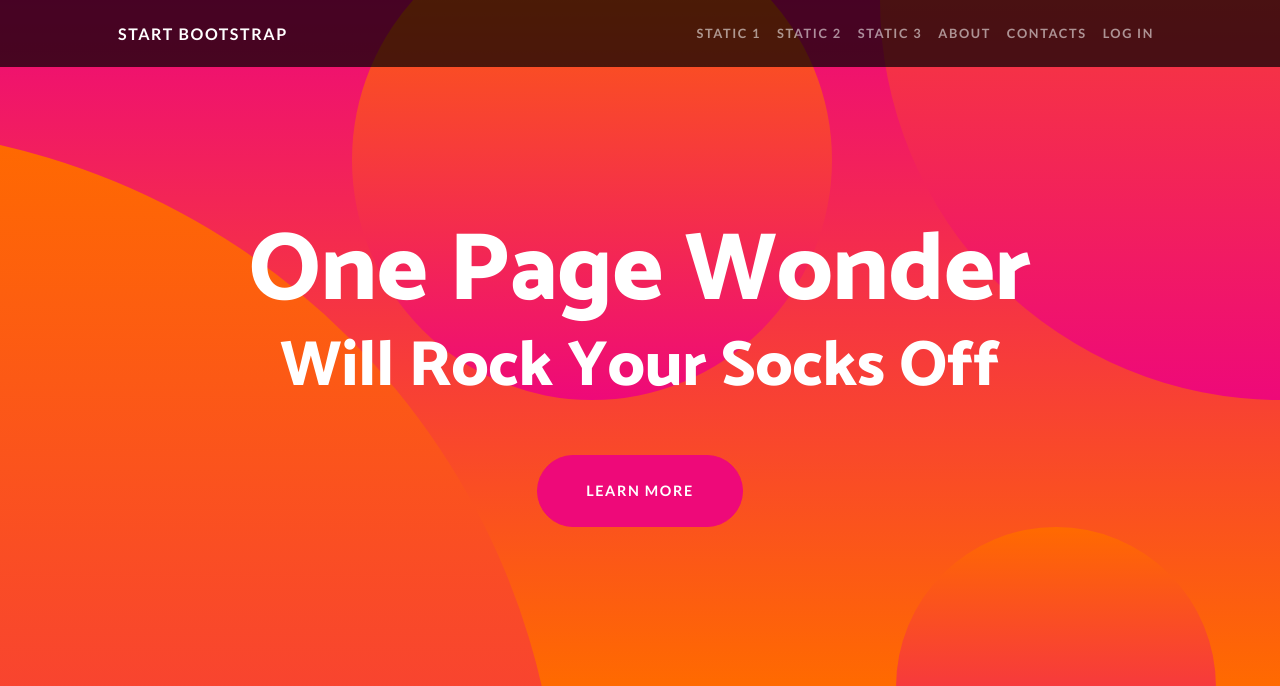
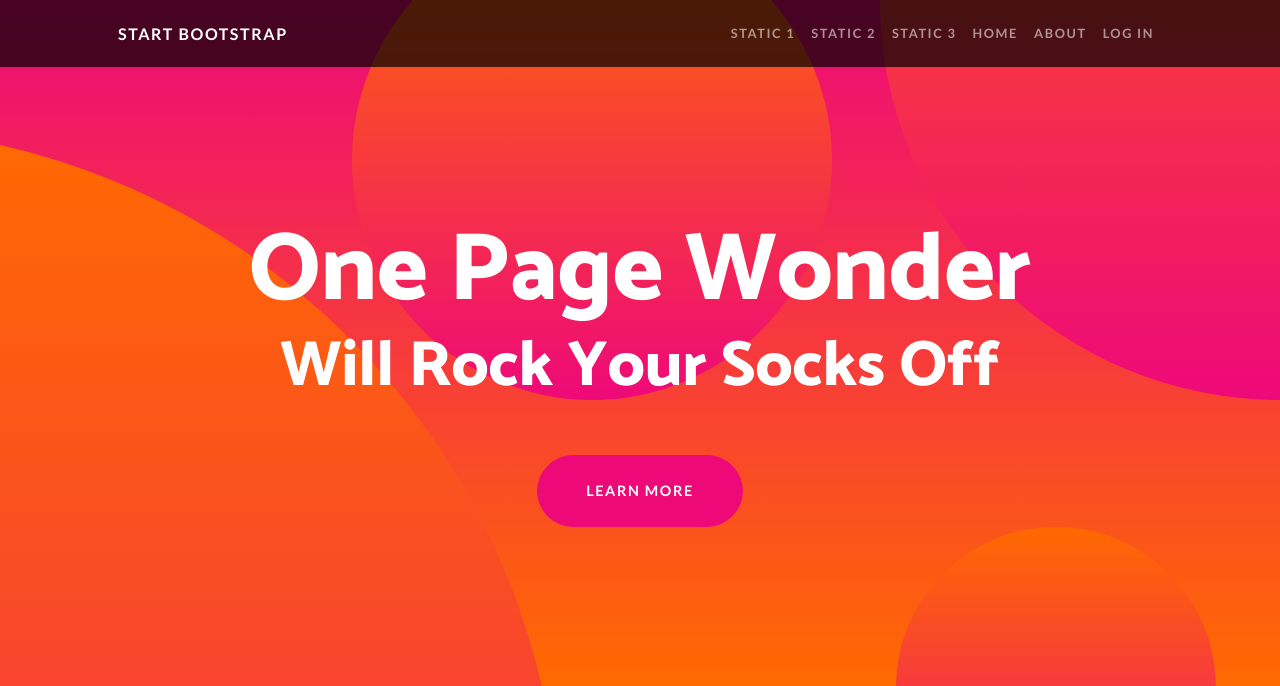
Before and after one commit to basergee/django-first, a Django app: page / in a window 1280 px wide. Shown: the top 686 px of the page. Run offline with Django 4.2, Linux system fonts and the light colour scheme; data comes from the database, SQL or seed files in the repository; some libraries are stand-ins or nearby versions.

Commit message:
Добавил ссылку на стартовую страницу и удалил ссылку на страницу Contacts

```diff
--- a/first_flatpages/templates/flatpages/default.html
+++ b/first_flatpages/templates/flatpages/default.html
@@ -28,8 +28,8 @@
                         <li class="nav-item"><a class="nav-link" href="/static_1">Static 1</a></li>
                         <li class="nav-item"><a class="nav-link" href="/static_2">Static 2</a></li>
                         <li class="nav-item"><a class="nav-link" href="/static_3">Static 3</a></li>
+                        <li class="nav-item"><a class="nav-link" href="/">Home</a></li>
                         <li class="nav-item"><a class="nav-link" href="/about">About</a></li>
-                        <li class="nav-item"><a class="nav-link" href="/contacts">Contacts</a></li>
                         <li class="nav-item"><a class="nav-link" href="/admin">Log In</a></li>
                     </ul>
                 </div>
```
